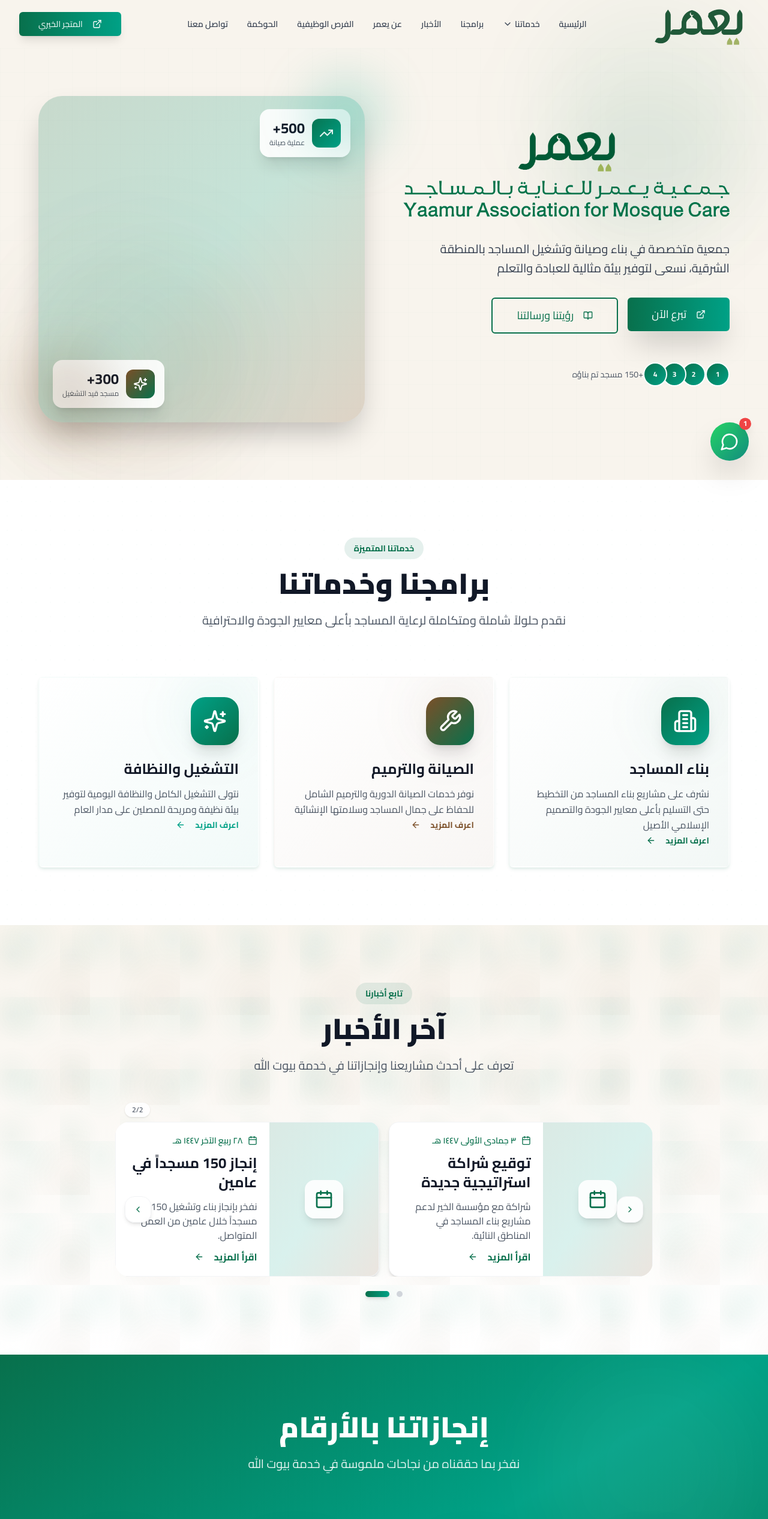
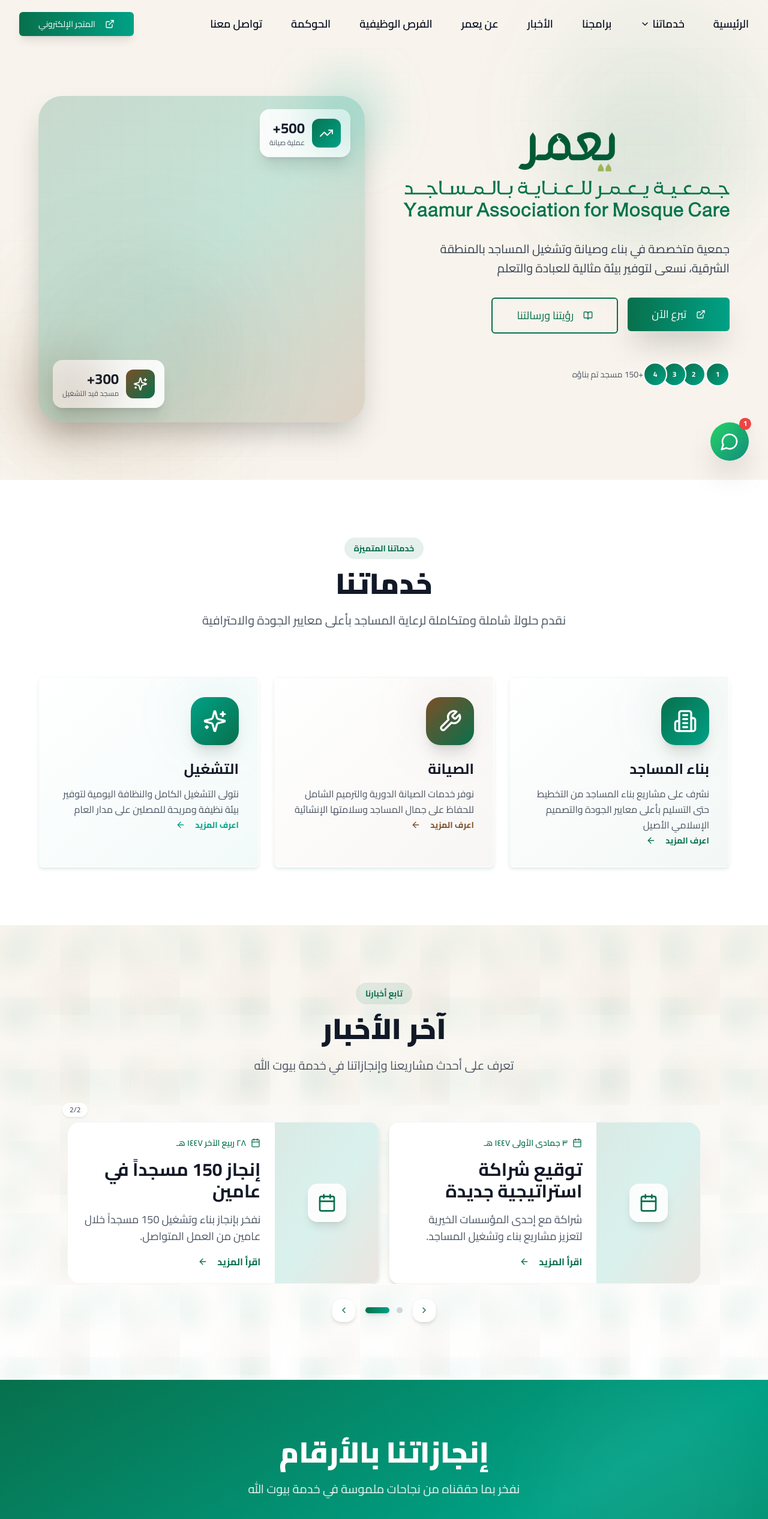
Before and after one commit to yaamur-get/yaamur, a Next.js app: page / in a window 1280 px wide. Shown: the top 2532 px of the page at 60% size. Built offline with nearby package versions, Linux system fonts and the light colour scheme.

Commit message:
requset of abohade 11/17

```diff
--- a/src/components/NewsSlider.tsx
+++ b/src/components/NewsSlider.tsx
@@ -9,7 +9,7 @@ const newsItems = [
     id: 1,
     title: "افتتاح مسجد الرحمة الجديد",
     description:
-      "بحمد الله تم افتتاح مسجد الرحمة الجديد بحضور أكثر من 500 مصلي في حفل بهيج.",
+      "بحمد الله تم افتتاح مسجد الرحمة الجديد بحضور أكثر من 500 مصلٍ في حفل بهيج.",
     date: "2025-11-01"
   },
   {
@@ -23,7 +23,7 @@ const newsItems = [
     id: 3,
     title: "توقيع شراكة استراتيجية جديدة",
     description:
-      "شراكة مع مؤسسة الخير لدعم مشاريع بناء المساجد في المناطق النائية.",
+      "شراكة مع إحدى المؤسسات الخيرية لتعزيز مشاريع بناء وتشغيل المساجد.",
     date: "2025-10-25"
   },
   {
@@ -107,7 +107,7 @@ export function NewsSlider() {
 
   return (
     <div
-      className="relative max-w-5xl mx-auto px-4 sm:px-0"
+      className="relative w-full max-w-screen-2xl mx-auto px-4 sm:px-6"
       onMouseEnter={() => setIsPaused(true)}
       onMouseLeave={() => setIsPaused(false)}
     >
@@ -129,13 +129,13 @@ export function NewsSlider() {
             >
               <CardContent className="p-0">
                 <div className="flex flex-col md:flex-row">
-                  <div className="md:w-5/12 bg-gradient-to-br from-[#08704C]/15 via-[#00A186]/15 to-[#7B4F28]/15 flex items-center justify-center py-5 md:py-0">
+                  <div className="md:w-4/12 bg-gradient-to-br from-[#08704C]/15 via-[#00A186]/15 to-[#7B4F28]/15 flex items-center justify-center py-5 md:py-0">
                     <div className="w-14 h-14 md:w-16 md:h-16 bg-white/90 rounded-2xl flex items-center justify-center shadow-lg">
                       <Calendar className="w-7 h-7 md:w-8 md:h-8 text-[#08704C]" />
                     </div>
                   </div>
 
-                  <div className="md:w-7/12 p-4 md:p-5 flex flex-col justify-center space-y-3">
+                  <div className="md:w-8/12 p-5 md:p-6 flex flex-col justify-center space-y-4">
                     <div className="flex items-center gap-2 text-[#08704C]">
                       <Calendar className="w-4 h-4" />
                       <ClientOnly>
@@ -149,17 +149,17 @@ export function NewsSlider() {
                       </ClientOnly>
                     </div>
 
-                    <h3 className="text-lg md:text-2xl font-bold text-gray-900 leading-snug">
+                    <h3 className="text-xl md:text-3xl font-bold text-gray-900 leading-snug">
                       {news.title}
                     </h3>
 
-                    <p className="text-gray-600 text-sm md:text-base leading-relaxed">
+                    <p className="text-gray-600 text-base md:text-lg leading-relaxed">
                       {news.description}
                     </p>
 
                     <Button
                       variant="ghost"
-                      className="text-[#08704C] hover:text-white hover:bg-[#08704C] w-fit p-0 h-auto text-sm md:text-base font-bold group/btn transition-all duration-300"
+                      className="text-[#08704C] hover:text-white hover:bg-[#08704C] w-fit p-0 h-auto text-sm md:text-base font-bold group/btn transition-all duration-300 mt-4 md:mt-6"
                     >
                       <span className="group-hover/btn:mr-2 transition-all duration-300">
                         اقرأ المزيد
@@ -174,41 +174,42 @@ export function NewsSlider() {
         </div>
       </div>
 
-      <div className="absolute top-1/2 -translate-y-1/2 left-4 right-4 flex justify-between pointer-events-none z-10">
+      <div className="flex items-center justify-center gap-4 mt-6">
         <Button
           size="icon"
           variant="ghost"
           onClick={handlePrevious}
-          className="pointer-events-auto w-10 h-10 md:w-11 md:h-11 rounded-2xl bg-white/90 backdrop-blur-sm hover:bg-white shadow-md hover:shadow-lg border border-gray-100 hover:border-[#08704C]/30 transition-all duration-200 hover:scale-105"
-          aria-label="الخبر السابق"
+          className="w-9 h-9 md:w-10 md:h-10 rounded-2xl bg-white/90 backdrop-blur-sm hover:bg-white shadow-md hover:shadow-lg border border-gray-100 hover:border-[#08704C]/30 transition-all duration-200 hover:scale-105"
+          aria-label="السابق"
         >
           <ChevronRight className="w-5 h-5 text-[#08704C]" />
         </Button>
+
+        <div className="flex justify-center gap-3">
+          {Array.from({ length: totalSlides }).map((_, index) => (
+            <button
+              key={index}
+              onClick={() => goToSlide(index)}
+              className={`h-2.5 rounded-full transition-all duration-500 ${
+                index === currentSlide
+                  ? "w-10 bg-gradient-to-r from-[#08704C] to-[#00A186] shadow-md"
+                  : "w-2.5 bg-gray-300 hover:bg-[#08704C]/50 hover:w-6"
+              }`}
+              aria-label={`الشريحة ${index + 1}`}
+            />
+          ))}
+        </div>
+
         <Button
           size="icon"
           variant="ghost"
           onClick={handleNext}
-          className="pointer-events-auto w-10 h-10 md:w-11 md:h-11 rounded-2xl bg-white/90 backdrop-blur-sm hover:bg-white shadow-md hover:shadow-lg border border-gray-100 hover:border-[#08704C]/30 transition-all duration-200 hover:scale-105"
-          aria-label="الخبر التالي"
+          className="w-9 h-9 md:w-10 md:h-10 rounded-2xl bg-white/90 backdrop-blur-sm hover:bg-white shadow-md hover:shadow-lg border border-gray-100 hover:border-[#08704C]/30 transition-all duration-200 hover:scale-105"
+          aria-label="التالي"
         >
           <ChevronLeft className="w-5 h-5 text-[#08704C]" />
         </Button>
       </div>
-
-      <div className="flex justify-center gap-3 mt-6">
-        {Array.from({ length: totalSlides }).map((_, index) => (
-          <button
-            key={index}
-            onClick={() => goToSlide(index)}
-            className={`h-2.5 rounded-full transition-all duration-500 ${
-              index === currentSlide
-                ? "w-10 bg-gradient-to-r from-[#08704C] to-[#00A186] shadow-md"
-                : "w-2.5 bg-gray-300 hover:bg-[#08704C]/50 hover:w-6"
-            }`}
-            aria-label={`الذهاب إلى الشريحة ${index + 1}`}
-          />
-        ))}
-      </div>
     </div>
   );
 }
--- a/src/components/SiteHeader.tsx
+++ b/src/components/SiteHeader.tsx
@@ -27,9 +27,10 @@ export function SiteHeader() {
     >
       <div className="container mx-auto">
         <div className="flex items-center justify-between h-20">
+          {/*
           <div className="flex items-center gap-3">
             <div className="relative h-full w-40 shrink-0">
-              <Image
+             {/* <Image
                 src="/yaamurlogoone.png"
                 alt="شعار جمعية يعمر للعناية بالمساجد"
                 width={200}
@@ -37,13 +38,17 @@ export function SiteHeader() {
                 className="object-contain object-center transition-all duration-300 hover:scale-105"
                 priority
               />
+
+
             </div>
           </div>
+          */}
 
-          <nav className="hidden lg:flex items-center gap-8">
+
+          <nav className="hidden lg:flex items-center gap-12 text-lg">
             <Link
               href="/"
-              className="relative text-gray-700 hover:text-[#08704C] transition-colors font-semibold text-sm group"
+              className="relative text-gray-750 hover:text-[#08704C] transition-colors font-semibold  group"
             >
               الرئيسية
               <span className="absolute bottom-0 right-0 w-0 h-0.5 bg-[#08704C] group-hover:w-full transition-all duration-300"></span>
@@ -54,7 +59,7 @@ export function SiteHeader() {
               onMouseEnter={() => setShowServicesMenu(true)}
               onMouseLeave={() => setShowServicesMenu(false)}
             >
-              <button className="relative text-gray-700 hover:text-[#08704C] transition-colors font-semibold text-sm group flex items-center gap-1">
+              <button className="relative text-gray-750 hover:text-[#08704C] transition-colors font-semibold group flex items-center gap-1">
                 خدماتنا
                 <ChevronDown className={`w-4 h-4 transition-transform duration-300 ${showServicesMenu ? "rotate-180" : ""}`} />
                 <span className="absolute bottom-0 right-0 w-0 h-0.5 bg-[#08704C] group-hover:w-full transition-all duration-300"></span>
@@ -64,21 +69,21 @@ export function SiteHeader() {
                 <div className="absolute top-full right-0 mt-2 w-48 bg-white rounded-2xl shadow-2xl border-2 border-gray-100 py-2 animate-in fade-in slide-in-from-top-2 duration-200">
                   <Link
                     href="/services/construction"
-                    className="block px-4 py-3 text-gray-700 hover:bg-[#08704C]/5 hover:text-[#08704C] transition-colors font-semibold flex items-center gap-3"
+                    className="block px-4 py-3 text-gray-750 hover:bg-[#08704C]/5 hover:text-[#08704C] transition-colors font-semibold flex items-center gap-3"
                   >
                     <Building2 className="w-4 h-4" />
                     البناء
                   </Link>
                   <Link
                     href="/services/maintenance"
-                    className="block px-4 py-3 text-gray-700 hover:bg-[#08704C]/5 hover:text-[#08704C] transition-colors font-semibold flex items-center gap-3"
+                    className="block px-4 py-3 text-gray-750 hover:bg-[#08704C]/5 hover:text-[#08704C] transition-colors font-semibold flex items-center gap-3"
                   >
                     <Wrench className="w-4 h-4" />
                     الصيانة
                   </Link>
                   <Link
                     href="/services/operation"
-                    className="block px-4 py-3 text-gray-700 hover:bg-[#08704C]/5 hover:text-[#08704C] transition-colors font-semibold flex items-center gap-3"
+                    className="block px-4 py-3 text-gray-750 hover:bg-[#08704C]/5 hover:text-[#08704C] transition-colors font-semibold flex items-center gap-3"
                   >
                     <Sparkles className="w-4 h-4" />
                     التشغيل
@@ -87,27 +92,27 @@ export function SiteHeader() {
               )}
             </div>
 
-            <Link href="/programs" className="relative text-gray-700 hover:text-[#08704C] transition-colors font-semibold text-sm group">
+            <Link href="/programs" className="relative text-gray-750 hover:text-[#08704C] transition-colors font-semibold text-lg group">
               برامجنا
               <span className="absolute bottom-0 right-0 w-0 h-0.5 bg-[#08704C] group-hover:w-full transition-all duration-300"></span>
             </Link>
-            <Link href="/news" className="relative text-gray-700 hover:text-[#08704C] transition-colors font-semibold text-sm group">
+            <Link href="/news" className="relative text-gray-750 hover:text-[#08704C] transition-colors font-semibold text-lg group">
               الأخبار
               <span className="absolute bottom-0 right-0 w-0 h-0.5 bg-[#08704C] group-hover:w-full transition-all duration-300"></span>
             </Link>
-            <Link href="/about" className="relative text-gray-700 hover:text-[#08704C] transition-colors font-semibold text-sm group">
+            <Link href="/about" className="relative text-gray-750 hover:text-[#08704C] transition-colors font-semibold text-lg group">
               عن يعمر
               <span className="absolute bottom-0 right-0 w-0 h-0.5 bg-[#08704C] group-hover:w-full transition-all duration-300"></span>
             </Link>
-            <Link href="/careers" className="relative text-gray-700 hover:text-[#08704C] transition-colors font-semibold text-sm group">
+            <Link href="/careers" className="relative text-gray-750 hover:text-[#08704C] transition-colors font-semibold text-lg group">
               الفرص الوظيفية
               <span className="absolute bottom-0 right-0 w-0 h-0.5 bg-[#08704C] group-hover:w-full transition-all duration-300"></span>
             </Link>
-            <Link href="/governance" className="relative text-gray-700 hover:text-[#08704C] transition-colors font-semibold text-sm group">
+            <Link href="/governance" className="relative text-gray-750 hover:text-[#08704C] transition-colors font-semibold text-lg group">
               الحوكمة
               <span className="absolute bottom-0 right-0 w-0 h-0.5 bg-[#08704C] group-hover:w-full transition-all duration-300"></span>
             </Link>
-            <Link href="/#contact" className="relative text-gray-700 hover:text-[#08704C] transition-colors font-semibold text-sm group">
+            <Link href="/#contact" className="relative text-gray-750 hover:text-[#08704C] transition-colors font-semibold text-lg group">
               تواصل معنا
               <span className="absolute bottom-0 right-0 w-0 h-0.5 bg-[#08704C] group-hover:w-full transition-all duration-300"></span>
             </Link>
@@ -120,7 +125,7 @@ export function SiteHeader() {
             size="lg"
           >
             <ExternalLink className="w-4 h-4 ml-2" />
-            المتجر الخيري
+            المتجر الإلكتروني
           </Button>
         </div>
       </div>
--- a/src/pages/index.tsx
+++ b/src/pages/index.tsx
@@ -186,7 +186,7 @@ export default function HomePage() {
                                         {/* تحت الآية مباشرة */}
                         <div className="flex w-full justify-center">
                           <Image
-                            src="/maidelog.png"   /* أو ضع صورتك الجديدة بـ public/hero-logo.png */
+                            src="/maidelog.png"
                             alt="جمعية يعمر للعناية بالمساجد | Yaamur Association for Mosque Care"
                             width={1000}
                             height={360}
@@ -289,7 +289,7 @@ export default function HomePage() {
                 <span className="inline-block px-4 py-2 bg-[#08704C]/10 text-[#08704C] rounded-full text-sm font-bold mb-4">
                   خدماتنا المتميزة
                 </span>
-                <h2 className="text-5xl font-black text-gray-900 mb-6">برامجنا وخدماتنا</h2>
+                <h2 className="text-5xl font-black text-gray-900 mb-6">خدماتنا</h2>
                 <p className="text-xl text-gray-600 max-w-3xl mx-auto">
                   نقدم حلولاً شاملة ومتكاملة لرعاية المساجد بأعلى معايير الجودة والاحترافية
                 </p>
@@ -328,7 +328,7 @@ export default function HomePage() {
                       <Wrench className="w-10 h-10 text-white" />
                     </div>
                     <div className="space-y-3">
-                      <h3 className="text-2xl font-bold text-gray-900 group-hover:text-[#7B4F28] transition-colors">الصيانة والترميم</h3>
+                      <h3 className="text-2xl font-bold text-gray-900 group-hover:text-[#7B4F28] transition-colors">الصيانة</h3>
                       <p className="text-gray-600 leading-relaxed">
                         نوفر خدمات الصيانة الدورية والترميم الشامل للحفاظ على جمال المساجد وسلامتها الإنشائية
                       </p>
@@ -351,7 +351,7 @@ export default function HomePage() {
                       <Sparkles className="w-10 h-10 text-white" />
                     </div>
                     <div className="space-y-3">
-                      <h3 className="text-2xl font-bold text-gray-900 group-hover:text-[#00A186] transition-colors">التشغيل والنظافة</h3>
+                      <h3 className="text-2xl font-bold text-gray-900 group-hover:text-[#00A186] transition-colors">التشغيل</h3>
                       <p className="text-gray-600 leading-relaxed">
                         نتولى التشغيل الكامل والنظافة اليومية لتوفير بيئة نظيفة ومريحة للمصلين على مدار العام
                       </p>
@@ -385,11 +385,11 @@ export default function HomePage() {
               </div>
             </ScrollReveal>
 
-            <ScrollReveal delay={200}>
-              <div className="max-w-4xl mx-auto">
-                <NewsSlider />
-              </div>
-            </ScrollReveal>
+              <ScrollReveal delay={200}>
+                <div className="max-w-6xl lg:max-w-7xl mx-auto px-4 sm:px-6">
+                  <NewsSlider />
+                </div>
+              </ScrollReveal>
           </div>
         </section>
 
@@ -607,7 +607,7 @@ export default function HomePage() {
                 </p>
                 <Button className="w-full bg-gradient-to-r from-[#08704C] to-[#00A186] hover:from-[#00A186] hover:to-[#08704C] shadow-xl hover:shadow-2xl transition-all">
                   <ExternalLink className="w-4 h-4 ml-2" />
-                  المتجر الخيري
+                  المتجر الإلكتروني
                 </Button>
               </div>
             </div>
--- a/src/styles/globals.css
+++ b/src/styles/globals.css
@@ -238,6 +238,12 @@
   .animate-pulse-glow {
     animation: pulse-glow 3s ease-in-out infinite;
   }
+  .baner{
+
+    background-size: cover;
+    background-position: center;
+  }
+
 
   /* Glass morphism effect */
   .glass-effect {
```
Also changed, not shown: public/666.png (added).
